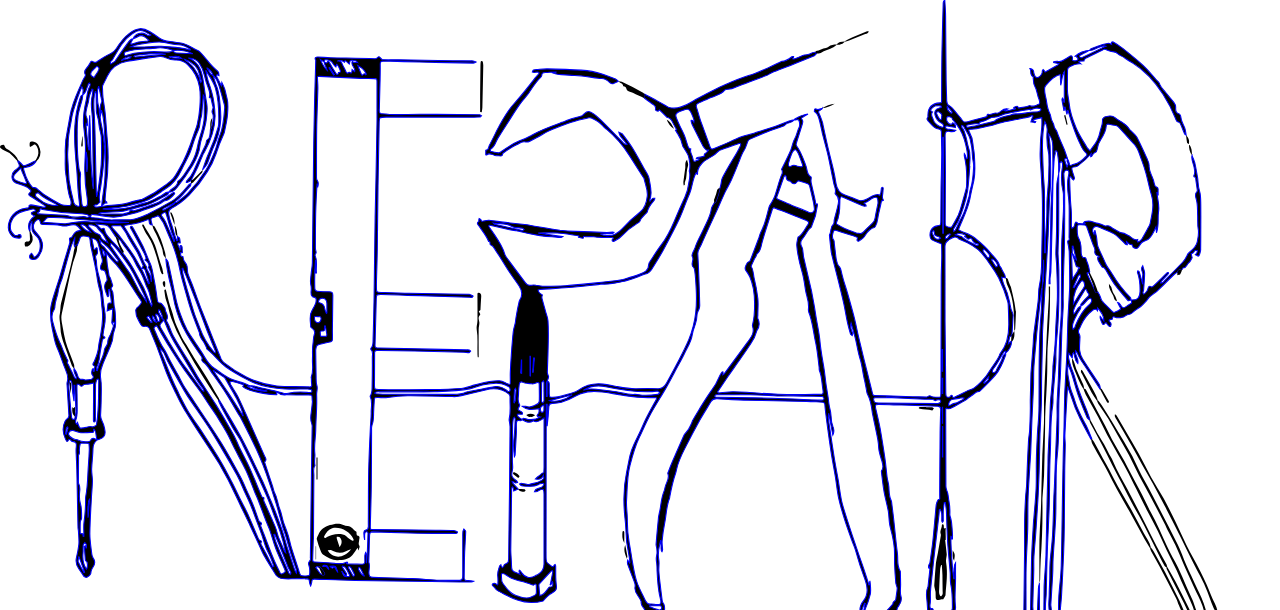
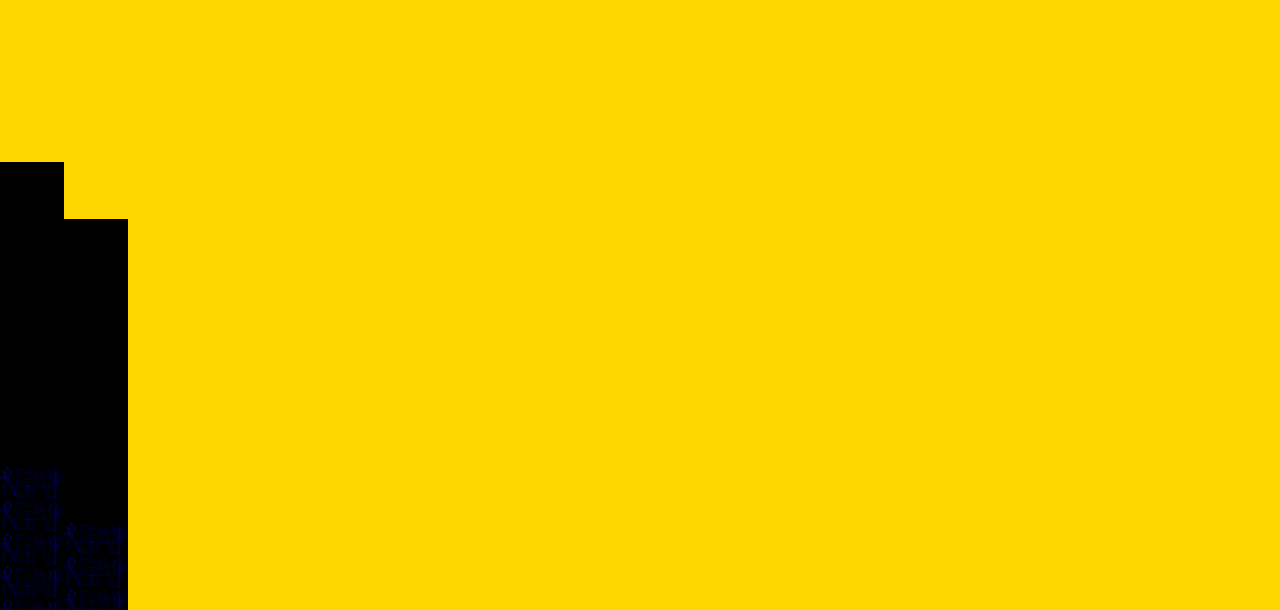
Before and after one commit to C2DH/repair, a Jekyll site: the page built from pages/index.md, in a window 1280 px wide. Shown: the top 610 px of the page. Built offline with Jekyll 4.4.1, drawn with Linux system fonts in a browser that asks for light colours; grey boxes are pictures that could not be loaded.

Commit message:
add strips

```diff
--- a/_layouts/default.html
+++ b/_layouts/default.html
@@ -64,6 +64,42 @@
       .defs-only{
         display: none;
       }
+      #repair-this {
+        position: fixed;
+        z-index:100;
+        top:0;
+        bottom: 10%;
+        overflow: hidden;
+        left:0;
+        right: 0;
+        background: gold;
+      }
+      #repair-this > .strip{
+        position: absolute;
+        background: transparent;
+        overflow: scroll;
+        top: 0;
+        width: 5%;
+        height: 100%;
+        padding-right: 17px; /* Increase/decrease this value for cross-browser compatibility */
+        box-sizing: content-box; /* So the width will be 100% + 17px */
+      }
+
+      #repair-this > .strip > .image-wrapper{
+        position: relative;
+        background: black;
+        height: 150%;
+        width: 100%;
+      }
+
+      #repair-this > .strip > .image-wrapper > .image{
+        position: absolute;
+        width: 100%;
+        height: 50%;
+        top: 25%;
+        background:magenta;
+        background: url(assets/repair_b.svg);
+      }
     </style>
   </head>
 
@@ -80,6 +116,38 @@
     </svg>
     {% if page.ref == 'index' %}
     <img src="assets/repair_b.svg" style='max-height:70%'/>
+
+    <div id="repair-this">
+      <div class="strip" style="left:0%">
+        <div class="image-wrapper" style="top:20%">
+          <div class="image"></div>
+        </div>
+      </div>
+      <div class="strip" style="left:5%">
+        <div class="image-wrapper" style="top:27%">
+          <div class="image" style="background-position-x: -5%"></div>
+        </div>
+      </div>
+      <div class="strip" style="left:10%"></div>
+      <div class="strip" style="left:15%"></div>
+      <div class="strip" style="left:20%"></div>
+      <div class="strip" style="left:25%"></div>
+      <div class="strip" style="left:30%"></div>
+      <div class="strip" style="left:35%"></div>
+      <div class="strip" style="left:40%"></div>
+      <div class="strip" style="left:45%"></div>
+      <div class="strip" style="left:50%"></div>
+      <div class="strip" style="left:55%"></div>
+      <div class="strip" style="left:60%"></div>
+      <div class="strip" style="left:65%"></div>
+      <div class="strip" style="left:70%"></div>
+      <div class="strip" style="left:75%"></div>
+      <div class="strip" style="left:80%"></div>
+      <div class="strip" style="left:85%"></div>
+      <div class="strip" style="left:90%"></div>
+      <div class="strip" style="left:95%"></div>
+    </div>
+
     {% endif %}
 
     <div class="content">
@@ -102,6 +170,7 @@
     </div>
       <!-- eof fluid container -->
       {% include footer.html %}
-
+    <script>
+    </script>
   </body>
 </html>
```
